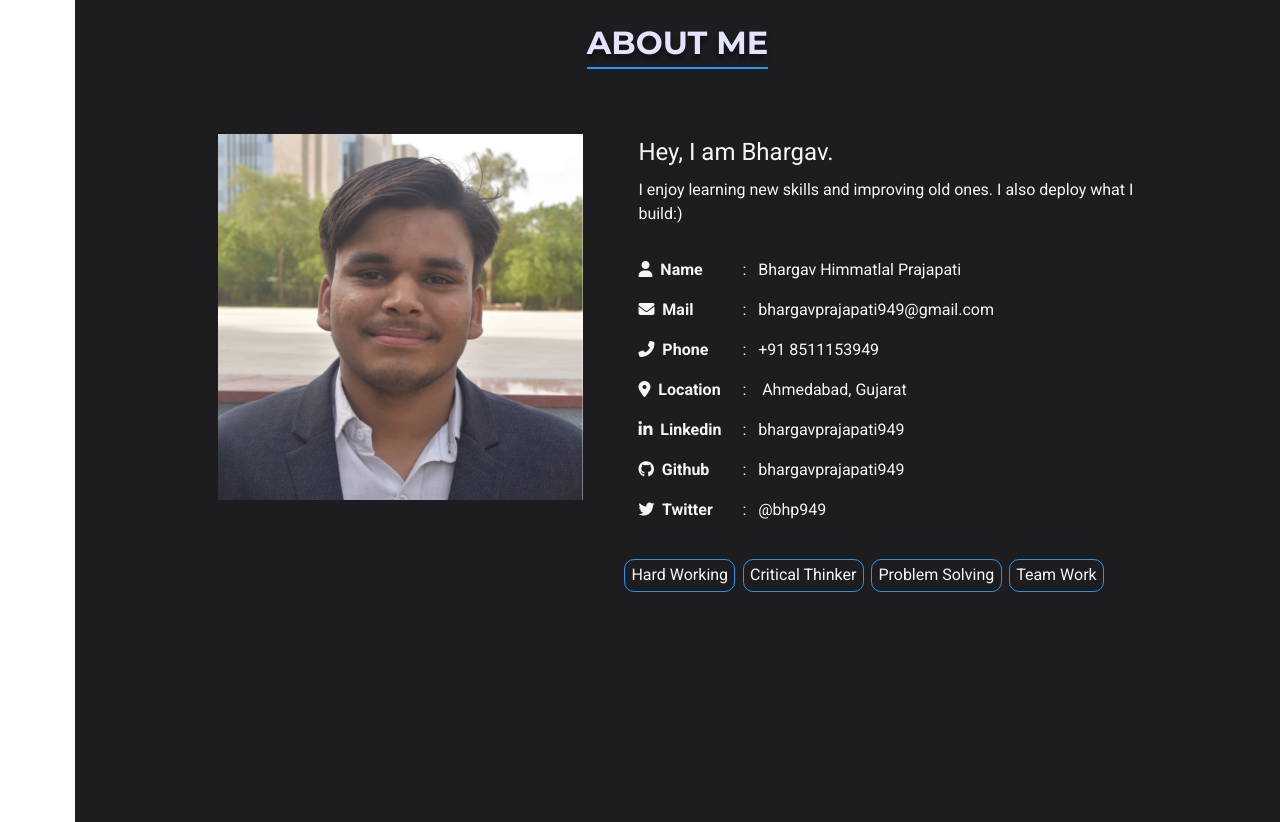
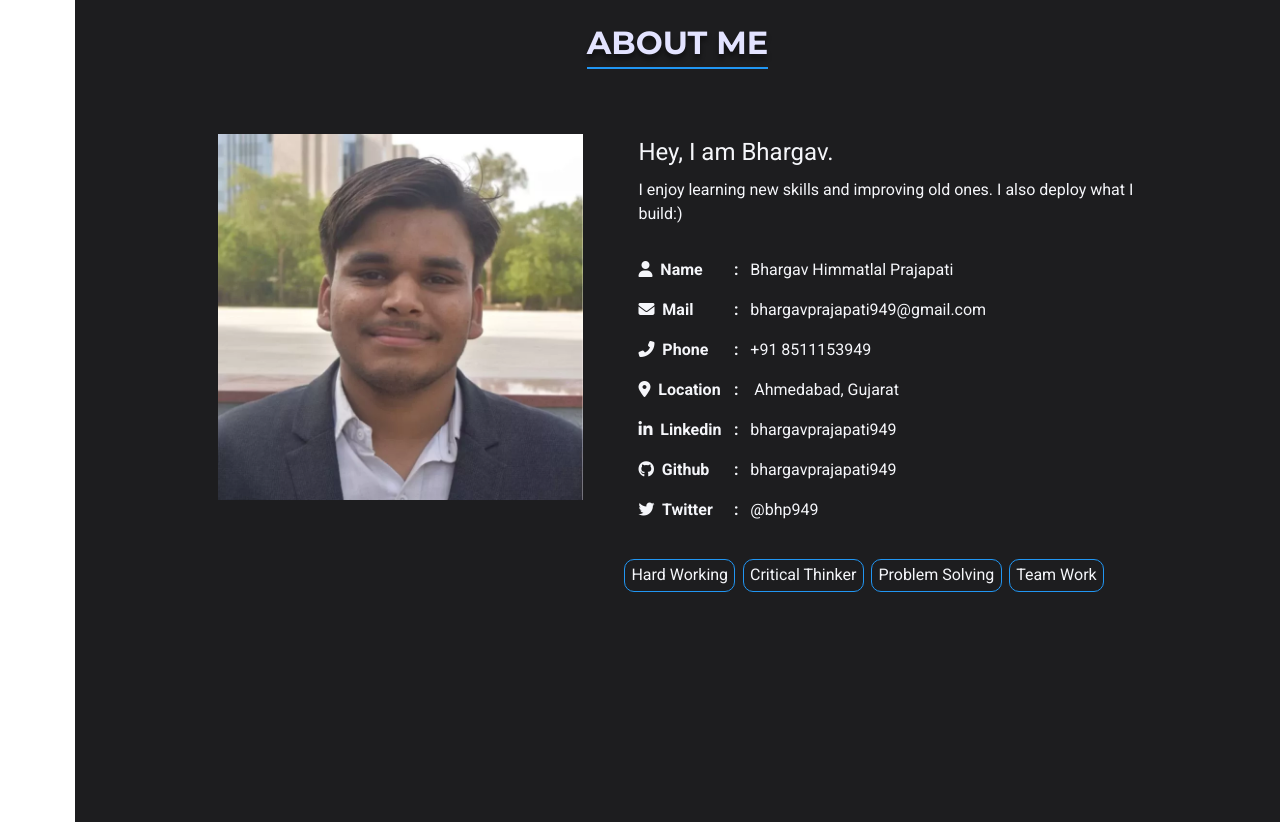
Before and after one commit to bhargavprajapati949/bhargavprajapati949.github.io, a plain HTML site: page index.html in a window 1280 px wide. Shown: the part 840-1662 px from the top of the page. Drawn offline with nearby package versions, Linux system fonts and the light colour scheme.

Commit message:
optimize image size

```diff
--- a/index.html
+++ b/index.html
@@ -37,7 +37,7 @@
         <div id="sidebar">
             <div class="logo-container">
                 <img
-                src="./assets/images/myphoto.png"
+                src="./assets/images/myphoto.webp"
                 alt=""
                 class="logo-image img-fluid"
                 />
@@ -154,7 +154,7 @@
                 </div>
 
                 <div class="myphoto-container col-12 order-1 col-lg-5 order-lg-2 align-self-center text-center">
-                    <img src="./assets/images/myphoto.png" alt="My Photo" class="img-fluid myphoto" />
+                    <img src="./assets/images/myphoto.webp" alt="My Photo" class="img-fluid myphoto" />
                 </div>
             </div>
 
@@ -167,7 +167,7 @@
                 <div class="about-container row">
                     <div class="about-logo col-12 col-lg-5 text-center">
                         <span class="img-wrap">
-                            <img class="img-fluid" src="./assets/images/myphoto.png" alt="" />
+                            <img class="img-fluid" src="./assets/images/myphoto.webp" alt="" />
                         </span>
                     </div>
                     <div class="about-desc col-12 col-lg-7 mt-4 mt-lg-0 px-0 pl-lg-4">
@@ -177,54 +177,88 @@
                             also deploy what I build:)</p>
                         </div>
                         <div class="personal_detail">
+                            <!-- <table>
+                                <tr>
+                                    <td>
+                                        <span class="pd_item_title">
+                                            <i class="fas fa-user"></i>&nbsp;
+                                            Name
+                                            <span class="float-right">:</span>
+                                        </span>
+                                    </td>
+                                    <td>
+                                        <span class="pd_item_info">&nbsp;&nbsp;Bhargav Himmatlal Prajapati</span>
+                                    </td>
+                                </tr>
+                                <tr>
+                                    <td>
+                                        <span class="pd_item_title">
+                                            <i class="fas fa-envelope"></i>&nbsp;
+                                            Mail
+                                            <span class="float-right">:</span>
+                                        </span>
+                                    </td>
+                                    <td>
+                                        <span class="pd_item_info">&nbsp;&nbsp;<a href="mailto:bhargavprajapati949@gmail.com">bhargavprajapati949@gmail.com</a></span>
+                                    </td>
+                                </tr>
+                            </table> -->
+
                             <div class="pd_item">
                                 <span class="pd_item_title">
                                     <i class="fas fa-user"></i>&nbsp;
                                     Name
+                                    <span class="float-right">:</span>
                                 </span>
-                                <span class="pd_item_info">: &nbsp;&nbsp;Bhargav Himmatlal Prajapati</span>
+                                <span class="pd_item_info"> &nbsp;&nbsp;Bhargav Himmatlal Prajapati</span>
                             </div>
                             <div class="pd_item">
                                 <span class="pd_item_title">
                                     <i class="fas fa-envelope"></i>&nbsp;
                                     Mail
+                                    <span class="float-right">:</span>
                                 </span>
-                                <span class="pd_item_info">: &nbsp;&nbsp;<a href="mailto:bhargavprajapati949@gmail.com">bhargavprajapati949@gmail.com</a></span>
+                                <span class="pd_item_info">&nbsp;&nbsp;<a href="mailto:bhargavprajapati949@gmail.com">bhargavprajapati949@gmail.com</a></span>
                             </div>
                             <div class="pd_item">
                                 <span class="pd_item_title">
                                     <i class="fas fa-phone-alt"></i>&nbsp;
                                     Phone
+                                    <span class="float-right">:</span>
                                 </span>
-                                <span class="pd_item_info">: &nbsp;&nbsp;<a href="tel:+918511153949">+91 8511153949</a></span>
+                                <span class="pd_item_info">&nbsp;&nbsp;<a href="tel:+918511153949">+91 8511153949</a></span>
                             </div>
                             <div class="pd_item">
                                 <span class="pd_item_title">
                                     <i class="fas fa-map-marker-alt"></i>&nbsp;
                                     Location
+                                    <span class="float-right">:</span>
                                 </span>
-                                <span class="pd_item_info">: &nbsp;&nbsp;<a href="https://www.google.com/maps/@23.12967,72.540892,11z" target="_blank"> Ahmedabad, Gujarat</a></span>
+                                <span class="pd_item_info">&nbsp;&nbsp;<a href="https://www.google.com/maps/@23.12967,72.540892,11z" target="_blank"> Ahmedabad, Gujarat</a></span>
                             </div>
                             <div class="pd_item">
                                 <span class="pd_item_title">
                                     <i class="fab fa-linkedin-in"></i>&nbsp;
                                     Linkedin
+                                    <span class="float-right">:</span>
                                 </span>
-                                <span class="pd_item_info">: &nbsp;&nbsp;<a href="https://www.linkedin.com/in/bhargavprajapati949" target="_blank">bhargavprajapati949</a> </span>
+                                <span class="pd_item_info">&nbsp;&nbsp;<a href="https://www.linkedin.com/in/bhargavprajapati949" target="_blank">bhargavprajapati949</a> </span>
                             </div>
                             <div class="pd_item">
                                 <span class="pd_item_title">
                                     <i class="fab fa-github"></i>&nbsp;
                                     Github
+                                    <span class="float-right">:</span>
                                 </span>
-                                <span class="pd_item_info">: &nbsp;&nbsp;<a href="https://github.com/bhargavprajapati949" target="_blank">bhargavprajapati949</a> </span>
+                                <span class="pd_item_info">&nbsp;&nbsp;<a href="https://github.com/bhargavprajapati949" target="_blank">bhargavprajapati949</a> </span>
                             </div>
                             <div class="pd_item">
                                 <span class="pd_item_title">
                                     <i class="fab fa-twitter"></i>&nbsp;
                                     Twitter
+                                    <span class="float-right">:</span>
                                 </span>
-                                <span class="pd_item_info">: &nbsp;&nbsp;<a href="https://twitter.com/bhp949" target="_blank">@bhp949</a> </span>
+                                <span class="pd_item_info">&nbsp;&nbsp;<a href="https://twitter.com/bhp949" target="_blank">@bhp949</a> </span>
                             </div>
                         </div>
 
```
Also changed, not shown: style/index.css (+12 -0 lines), assets/images/myphoto.png (deleted), assets/images/myphoto.webp (added).
